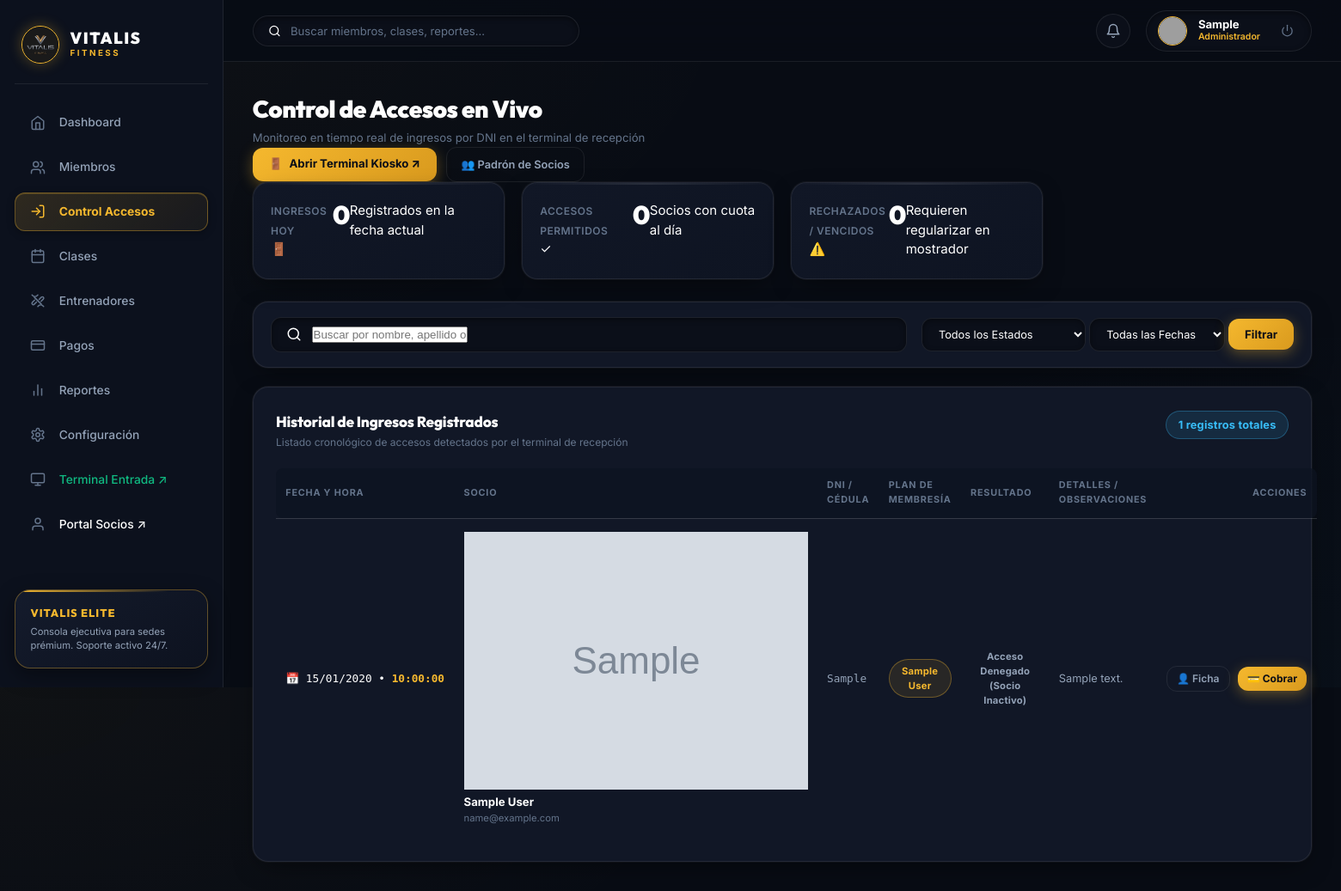
After one commit to orquera10/vitalis_gimnasio, a Django app: page /miembros/accesos/ in a window 1560 px wide. The commit adds this page. Shown: the whole page at 86% size. Run offline with Django 5.2, Linux system fonts and the light colour scheme; a user stored in the database is signed in; tables that the repository leaves empty hold one stand-in row (values such as "Sample post"); grey boxes marked "Sample" are stand-in pictures; data that the repository does not hold is empty; parts of the project's set-up code (start-up, migrations or seed data) failed here and were passed over; grey boxes are pictures that could not be loaded.

Commit message:
feat: secure kiosk header without exit button, add live check-ins feed (/miembros/accesos/) and member profile check-in history

```diff
--- a/core/templates/base.html
+++ b/core/templates/base.html
@@ -43,7 +43,7 @@
                         <span>Dashboard</span>
                     </a>
                 </li>
-                <li class="menu-item {% if request.resolver_match.app_name == 'members' %}active{% endif %}">
+                <li class="menu-item {% if request.resolver_match.app_name == 'members' and request.resolver_match.url_name != 'checkin_list' %}active{% endif %}">
                     <a href="{% url 'members:list' %}">
                         <span class="menu-icon">
                             <svg width="18" height="18" viewBox="0 0 24 24" fill="none" stroke="currentColor" stroke-width="2" stroke-linecap="round" stroke-linejoin="round">
@@ -54,6 +54,19 @@
                             </svg>
                         </span>
                         <span>Miembros</span>
+                    </a>
+                </li>
+
+                <li class="menu-item {% if request.resolver_match.url_name == 'checkin_list' %}active{% endif %}">
+                    <a href="{% url 'members:checkin_list' %}">
+                        <span class="menu-icon">
+                            <svg width="18" height="18" viewBox="0 0 24 24" fill="none" stroke="currentColor" stroke-width="2" stroke-linecap="round" stroke-linejoin="round">
+                                <path d="M15 3h4a2 2 0 0 1 2 2v14a2 2 0 0 1-2 2h-4"/>
+                                <polyline points="10 17 15 12 10 7"/>
+                                <line x1="15" y1="12" x2="3" y2="12"/>
+                            </svg>
+                        </span>
+                        <span>Control Accesos</span>
                     </a>
                 </li>
 
--- /dev/null
+++ b/members/templates/members/checkin_list.html
@@ -0,0 +1,228 @@
+{% extends 'base.html' %}
+
+{% block title %}Control de Accesos en Vivo | Vitalis Fitness{% endblock %}
+
+{% block content %}
+<div class="page-container">
+
+    <!-- Header y Acciones Principales -->
+    <div class="page-header-flex">
+        <div>
+            <h1 class="page-title">Control de Accesos en Vivo</h1>
+            <p class="page-subtitle">Monitoreo en tiempo real de ingresos por DNI en el terminal de recepción</p>
+        </div>
+        <div style="display: flex; gap: 0.75rem; align-items: center; flex-wrap: wrap;">
+            <a href="{% url 'members:terminal' %}" target="_blank" class="btn-gold" style="text-decoration: none; padding: 0.65rem 1.25rem; display: flex; align-items: center; gap: 0.5rem;">
+                <span>🚪</span> Abrir Terminal Kiosko ↗
+            </a>
+            <a href="{% url 'members:list' %}" class="btn-outline" style="text-decoration: none; padding: 0.65rem 1.1rem;">
+                👥 Padrón de Socios
+            </a>
+        </div>
+    </div>
+
+    <!-- Tarjetas de Métricas Rápidas (KPIs de Hoy) -->
+    <div class="kpi-grid" style="margin-bottom: 1.75rem;">
+        <div class="kpi-card">
+            <div class="kpi-header">
+                <span class="kpi-title">Ingresos Hoy</span>
+                <div class="kpi-icon-box gold">🚪</div>
+            </div>
+            <div class="kpi-value">{{ today_total }}</div>
+            <div class="kpi-footer">
+                <span class="trend neutral">Registrados en la fecha actual</span>
+            </div>
+        </div>
+
+        <div class="kpi-card">
+            <div class="kpi-header">
+                <span class="kpi-title">Accesos Permitidos</span>
+                <div class="kpi-icon-box green">✓</div>
+            </div>
+            <div class="kpi-value" style="color: var(--accent-green);">{{ today_allowed }}</div>
+            <div class="kpi-footer">
+                <span class="trend positive">Socios con cuota al día</span>
+            </div>
+        </div>
+
+        <div class="kpi-card">
+            <div class="kpi-header">
+                <span class="kpi-title">Rechazados / Vencidos</span>
+                <div class="kpi-icon-box red">⚠️</div>
+            </div>
+            <div class="kpi-value" style="color: var(--accent-red);">{{ today_denied }}</div>
+            <div class="kpi-footer">
+                <span class="trend negative">Requieren regularizar en mostrador</span>
+            </div>
+        </div>
+    </div>
+
+    <!-- Barra de Filtros y Búsqueda -->
+    <div class="filter-card" style="margin-bottom: 1.5rem;">
+        <form method="get" class="filter-form">
+            <div class="search-input-wrapper">
+                <svg width="18" height="18" viewBox="0 0 24 24" fill="none" stroke="currentColor" stroke-width="2" stroke-linecap="round" stroke-linejoin="round" class="search-icon">
+                    <circle cx="11" cy="11" r="8"/>
+                    <line x1="21" y1="21" x2="16.65" y2="16.65"/>
+                </svg>
+                <input
+                    type="text"
+                    name="q"
+                    placeholder="Buscar por nombre, apellido o DNI..."
+                    value="{{ search_query }}"
+                    class="filter-input"
+                >
+            </div>
+
+            <div class="filter-group">
+                <select name="status" class="filter-select" onchange="this.form.submit()">
+                    <option value="">Todos los Estados</option>
+                    <option value="PERMITIDO" {% if current_status == 'PERMITIDO' %}selected{% endif %}>✓ Permitidos (Al día)</option>
+                    <option value="VENCIDO" {% if current_status == 'VENCIDO' %}selected{% endif %}>⚠️ Membresía Vencida</option>
+                    <option value="PENDIENTE" {% if current_status == 'PENDIENTE' %}selected{% endif %}>⏳ Cuota Pendiente</option>
+                    <option value="INACTIVO" {% if current_status == 'INACTIVO' %}selected{% endif %}>⛔ Socio Inactivo</option>
+                </select>
+
+                <select name="date" class="filter-select" onchange="this.form.submit()">
+                    <option value="">Todas las Fechas</option>
+                    <option value="today" {% if current_date_filter == 'today' %}selected{% endif %}>📅 Solo Hoy</option>
+                    <option value="week" {% if current_date_filter == 'week' %}selected{% endif %}>📅 Últimos 7 Días</option>
+                </select>
+
+                <button type="submit" class="btn-gold" style="padding: 0.65rem 1.25rem;">
+                    Filtrar
+                </button>
+
+                {% if search_query or current_status or current_date_filter %}
+                    <a href="{% url 'members:checkin_list' %}" class="btn-outline" style="text-decoration: none; padding: 0.65rem 1rem;">
+                        Limpiar
+                    </a>
+                {% endif %}
+            </div>
+        </form>
+    </div>
+
+    <!-- Tabla Principal de Registros de Acceso -->
+    <div class="table-card">
+        <div class="card-header-flex">
+            <div>
+                <h3 class="card-title">Historial de Ingresos Registrados</h3>
+                <p class="card-subtitle">Listado cronológico de accesos detectados por el terminal de recepción</p>
+            </div>
+            <span class="badge badge-info" style="font-size: 0.85rem; padding: 0.4rem 0.9rem;">
+                {{ page_obj.paginator.count }} registros totales
+            </span>
+        </div>
+
+        {% if checkins %}
+            <div class="table-responsive">
+                <table class="custom-table">
+                    <thead>
+                        <tr>
+                            <th>Fecha y Hora</th>
+                            <th>Socio</th>
+                            <th>DNI / Cédula</th>
+                            <th>Plan de Membresía</th>
+                            <th>Resultado</th>
+                            <th>Detalles / Observaciones</th>
+                            <th style="text-align: right;">Acciones</th>
+                        </tr>
+                    </thead>
+                    <tbody>
+                        {% for ci in checkins %}
+                        <tr>
+                            <td style="font-family: monospace; font-size: 0.85rem; color: #ffffff; white-space: nowrap;">
+                                📅 {{ ci.checkin_time|date:"d/m/Y" }} • <strong style="color: var(--gold-primary);">{{ ci.checkin_time|date:"H:i:s" }}</strong>
+                            </td>
+                            <td>
+                                <div class="table-user-cell">
+                                    <img src="{{ ci.member.avatar_url }}" alt="{{ ci.member.full_name }}" class="table-avatar">
+                                    <div>
+                                        <a href="{% url 'members:detail' ci.member.pk %}" style="font-weight: 700; color: #ffffff; text-decoration: none;">
+                                            {{ ci.member.full_name }}
+                                        </a>
+                                        <div style="font-size: 0.75rem; color: var(--text-muted);">
+                                            {{ ci.member.email }}
+                                        </div>
+                                    </div>
+                                </div>
+                            </td>
+                            <td style="font-family: monospace; font-size: 0.85rem; color: var(--text-secondary);">
+                                {{ ci.member.dni }}
+                            </td>
+                            <td>
+                                {% if ci.member.plan %}
+                                    <span class="badge" style="background: rgba(245, 184, 46, 0.1); border: 1px solid var(--border-gold); color: var(--gold-primary);">
+                                        {{ ci.member.plan.name }}
+                                    </span>
+                                {% else %}
+                                    <span style="font-size: 0.85rem; color: var(--text-muted);">Sin Plan</span>
+                                {% endif %}
+                            </td>
+                            <td>
+                                {% if ci.status == 'PERMITIDO' %}
+                                    <span class="badge badge-success">✓ Permitido</span>
+                                {% elif ci.status == 'VENCIDO' %}
+                                    <span class="badge badge-danger">⚠️ Vencido</span>
+                                {% elif ci.status == 'PENDIENTE' %}
+                                    <span class="badge badge-warning">⏳ Pendiente</span>
+                                {% else %}
+                                    <span class="badge badge-secondary">{{ ci.get_status_display }}</span>
+                                {% endif %}
+                            </td>
+                            <td style="font-size: 0.85rem; color: var(--text-secondary);">
+                                {{ ci.notes|default:"-" }}
+                            </td>
+                            <td style="text-align: right; white-space: nowrap;">
+                                <a href="{% url 'members:detail' ci.member.pk %}" class="btn-outline" style="padding: 0.35rem 0.75rem; font-size: 0.8rem; text-decoration: none;" title="Ver Ficha Técnica">
+                                    👤 Ficha
+                                </a>
+                                {% if ci.status != 'PERMITIDO' %}
+                                    <a href="{% url 'payments:create' %}?member={{ ci.member.pk }}" class="btn-gold" style="padding: 0.35rem 0.75rem; font-size: 0.8rem; text-decoration: none; margin-left: 0.35rem;" title="Cobrar Cuota">
+                                        💳 Cobrar
+                                    </a>
+                                {% endif %}
+                            </td>
+                        </tr>
+                        {% endfor %}
+                    </tbody>
+                </table>
+            </div>
+
+            <!-- Paginación -->
+            {% if is_paginated %}
+                <div class="pagination-container" style="margin-top: 1.5rem; display: flex; justify-content: space-between; align-items: center;">
+                    <span style="font-size: 0.85rem; color: var(--text-muted);">
+                        Página {{ page_obj.number }} de {{ page_obj.paginator.num_pages }}
+                    </span>
+                    <div style="display: flex; gap: 0.5rem;">
+                        {% if page_obj.has_previous %}
+                            <a href="?page={{ page_obj.previous_page_number }}{% if search_query %}&q={{ search_query }}{% endif %}{% if current_status %}&status={{ current_status }}{% endif %}{% if current_date_filter %}&date={{ current_date_filter }}{% endif %}" class="btn-outline" style="padding: 0.4rem 0.85rem; font-size: 0.85rem; text-decoration: none;">
+                                &larr; Anterior
+                            </a>
+                        {% endif %}
+                        {% if page_obj.has_next %}
+                            <a href="?page={{ page_obj.next_page_number }}{% if search_query %}&q={{ search_query }}{% endif %}{% if current_status %}&status={{ current_status }}{% endif %}{% if current_date_filter %}&date={{ current_date_filter }}{% endif %}" class="btn-outline" style="padding: 0.4rem 0.85rem; font-size: 0.85rem; text-decoration: none;">
+                                Siguiente &rarr;
+                            </a>
+                        {% endif %}
+                    </div>
+                </div>
+            {% endif %}
+
+        {% else %}
+            <div style="text-align: center; padding: 3rem 1.5rem;">
+                <span style="font-size: 3rem; display: block; margin-bottom: 1rem;">🚪</span>
+                <h4 style="color: #ffffff; font-size: 1.15rem; margin-bottom: 0.5rem;">No se encontraron registros de acceso</h4>
+                <p style="color: var(--text-muted); font-size: 0.9rem; max-width: 450px; margin: 0 auto 1.5rem;">
+                    Los ingresos que realicen los socios desde el terminal de recepción aparecerán aquí en tiempo real.
+                </p>
+                <a href="{% url 'members:terminal' %}" target="_blank" class="btn-gold" style="text-decoration: none; padding: 0.65rem 1.25rem; display: inline-flex; align-items: center; gap: 0.5rem;">
+                    <span>🚪</span> Abrir Terminal de Entrada
+                </a>
+            </div>
+        {% endif %}
+    </div>
+
+</div>
+{% endblock %}
--- a/members/urls.py
+++ b/members/urls.py
@@ -7,7 +7,8 @@ from .views import (
     MemberDeleteView,
     MemberPortalResetPasswordView,
     KioskTerminalView,
-    KioskCheckInAPIView
+    KioskCheckInAPIView,
+    MemberCheckInListView
 )
 
 app_name = 'members'
@@ -15,6 +16,7 @@ app_name = 'members'
 urlpatterns = [
     path('', MemberListView.as_view(), name='list'),
     path('nuevo/', MemberCreateView.as_view(), name='create'),
+    path('accesos/', MemberCheckInListView.as_view(), name='checkin_list'),
     path('terminal/', KioskTerminalView.as_view(), name='terminal'),
     path('terminal/checkin/', KioskCheckInAPIView.as_view(), name='terminal_checkin'),
     path('<int:pk>/', MemberDetailView.as_view(), name='detail'),
--- a/members/views.py
+++ b/members/views.py
@@ -7,7 +7,7 @@ from django.contrib import messages
 from django.urls import reverse_lazy, reverse
 from django.db.models import Q
 from django.utils import timezone
-from .models import Member, Plan
+from .models import Member, Plan, MemberCheckIn
 from .forms import MemberForm
 
 
@@ -281,3 +281,55 @@ class KioskCheckInAPIView(View):
             'days_left': max(0, days_left),
             'message': 'Acceso registrado correctamente. ¡Que tengas un excelente entrenamiento!',
         })
+
+
+class MemberCheckInListView(StaffRequiredMixin, ListView):
+    """
+    Vista de control y registro de accesos en tiempo real por el terminal kiosko.
+    """
+    model = MemberCheckIn
+    template_name = 'members/checkin_list.html'
+    context_object_name = 'checkins'
+    paginate_by = 25
+
+    def get_queryset(self):
+        from .models import MemberCheckIn
+        from datetime import timedelta
+
+        qs = MemberCheckIn.objects.select_related('member', 'member__plan').all()
+        q = self.request.GET.get('q', '').strip()
+        status = self.request.GET.get('status', '').strip()
+        date_filter = self.request.GET.get('date', '').strip()
+
+        if q:
+            qs = qs.filter(
+                Q(member__first_name__icontains=q) |
+                Q(member__last_name__icontains=q) |
+                Q(member__dni__icontains=q)
+            )
+
+        if status:
+            qs = qs.filter(status=status)
+
+        today = timezone.now().date()
+        if date_filter == 'today':
+            qs = qs.filter(checkin_time__date=today)
+        elif date_filter == 'week':
+            week_ago = today - timedelta(days=7)
+            qs = qs.filter(checkin_time__date__gte=week_ago)
+
+        return qs
+
+    def get_context_data(self, **kwargs):
+        context = super().get_context_data(**kwargs)
+        from .models import MemberCheckIn
+        today = timezone.now().date()
+        today_qs = MemberCheckIn.objects.filter(checkin_time__date=today)
+
+        context['today_total'] = today_qs.count()
+        context['today_allowed'] = today_qs.filter(status='PERMITIDO').count()
+        context['today_denied'] = today_qs.filter(status__in=['VENCIDO', 'PENDIENTE', 'INACTIVO']).count()
+        context['current_status'] = self.request.GET.get('status', '')
+        context['current_date_filter'] = self.request.GET.get('date', '')
+        context['search_query'] = self.request.GET.get('q', '')
+        return context
```
Also changed, not shown: members/templates/members/kiosk_terminal.html (+3 -6 lines), members/templates/members/member_detail.html (+54 -1 lines), members/tests.py (+11 -0 lines).
